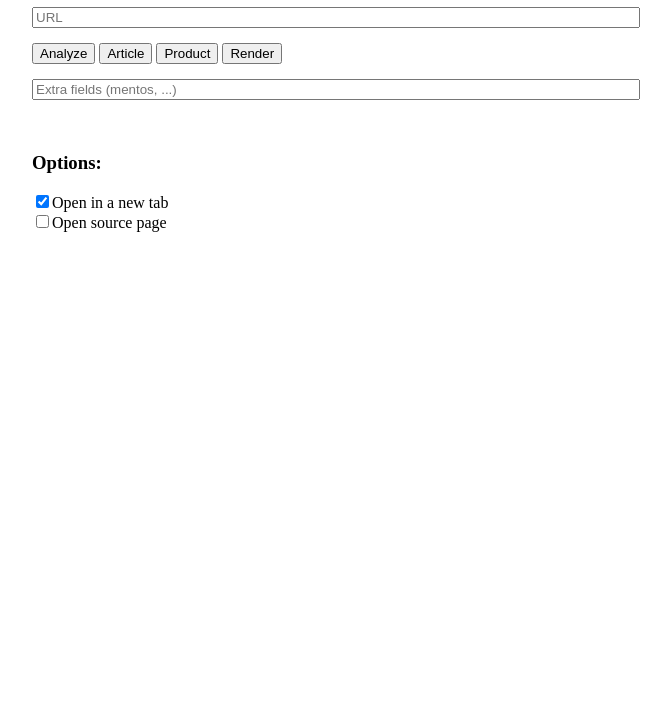
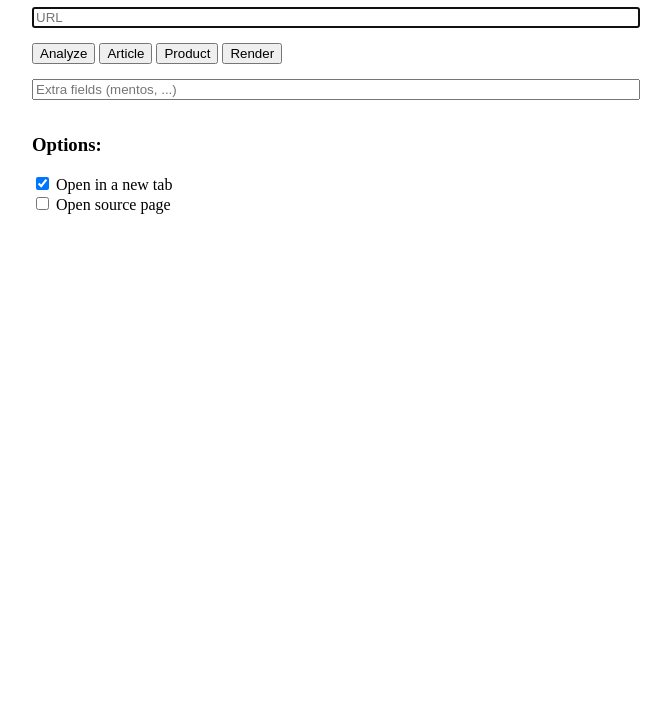
Before and after one commit to Gyscos/DiffbotHub, a plain HTML site: page index.html in a window 1280 px wide. Shown: the part 73-800 px from the top of the page, without its empty margins (308-979 px from the left). Drawn offline with nearby package versions, Linux system fonts and the light colour scheme.

Commit message:
Add input autofocus

```diff
--- a/index.html
+++ b/index.html
@@ -7,16 +7,15 @@
 	<body>
 		<div style="max-width: 600px; margin:auto;">
 			<center><h1>Diffbot HUB</h1></center>
-			<input placeholder="URL" style="width: 100%;margin-bottom:15px;" id="diffbotUrl" /><br>
+			<input placeholder="URL" style="width: 100%;margin-bottom:15px;" id="diffbotUrl" autofocus />
 			<button id="analyze">Analyze</button>
 			<button id="article">Article</button>
 			<button id="product">Product</button>
 			<button id="render">Render</button>
 			<input placeholder="Extra fields (mentos, ...)" style="width: 100%;margin-top:15px;margin-bottom:15px;" id="extrafields" />
-			<br><br>
 			<h3>Options:</h3>
-			<input type="checkbox" checked="true" id="newtab" /><label for="newtab">Open in a new tab</label><br>
-			<input type="checkbox" id="sourcetab" /><label for="sourcetab">Open source page</label><br>
+			<input type="checkbox" checked="true" id="newtab" /> <label for="newtab">Open in a new tab</label><br>
+			<input type="checkbox" id="sourcetab" /> <label for="sourcetab">Open source page</label><br>
 		</div>
 		<script src="//code.jquery.com/jquery-2.1.3.min.js"></script>
 		<script>
```
